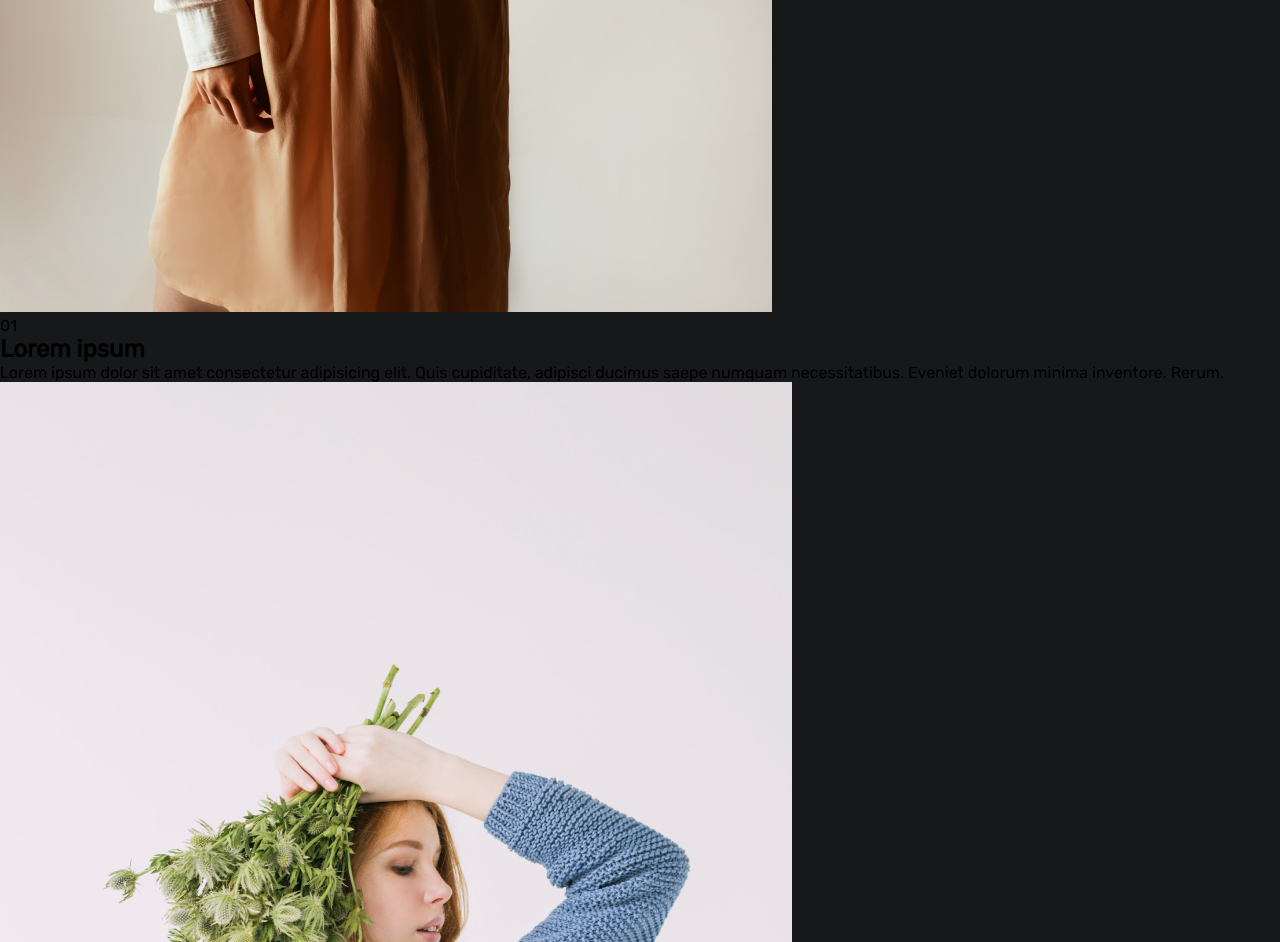
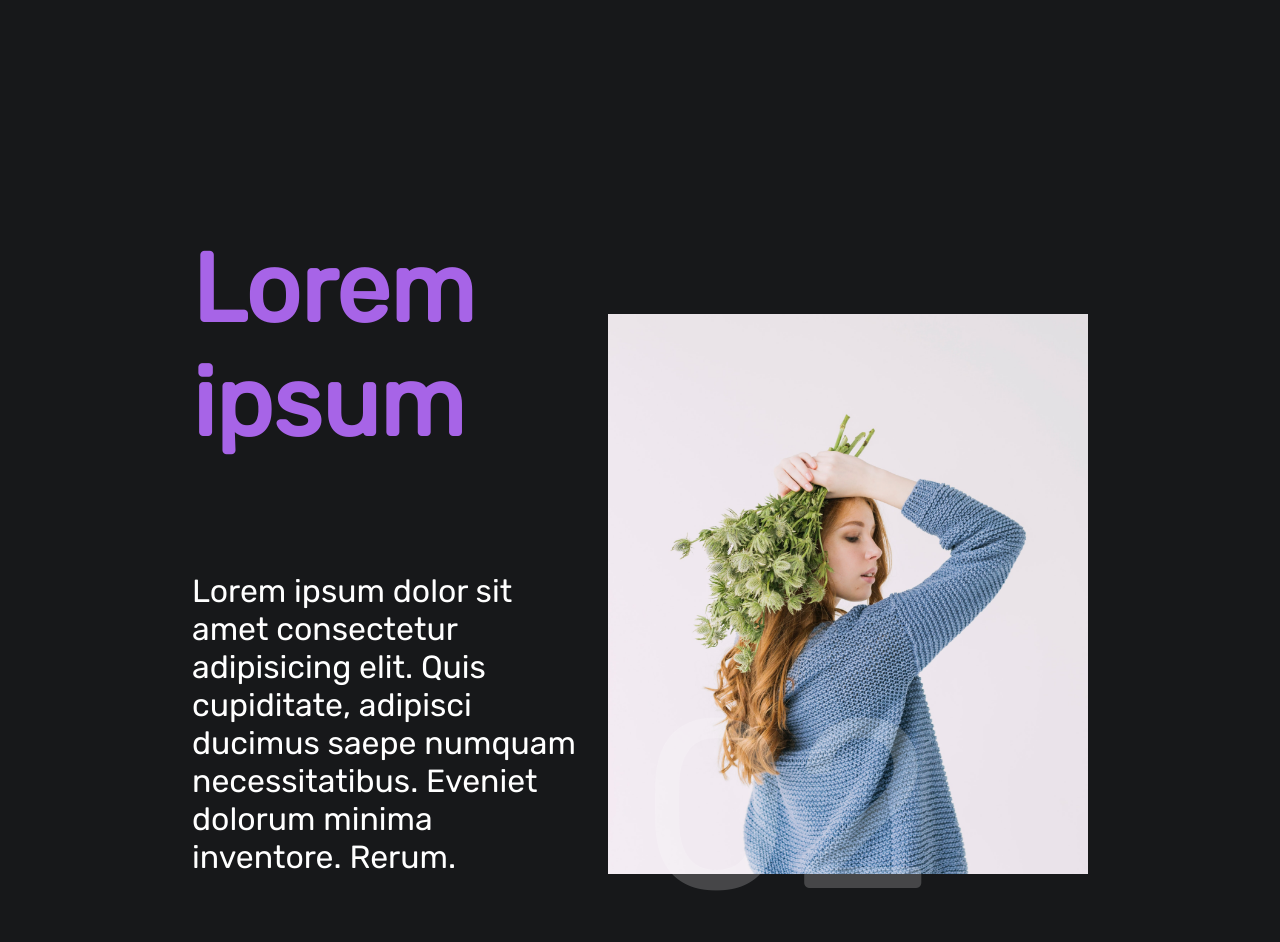
Before and after one commit to payton-burr/GSAP-website, a plain HTML site: page showcase/index.html in a window 1280 px wide. Shown: the part 972-1914 px from the top of the page. Drawn offline with nearby package versions, Linux system fonts and the light colour scheme; a script that the page names is missing.

Commit message:
CSS: second page is now styled

```diff
--- a/style.css
+++ b/style.css
@@ -224,3 +224,67 @@ nav-links h3 {
 body.hide {
   overflow: hidden;
 }
+
+/* Other pages */
+
+.fashion1, .fashion2, .fashion3 {
+  min-height: 90vh;
+  display: flex;
+  justify-content: center;
+  align-items: center;
+  width: 70%;
+  margin: auto;
+  color: #ffffff;
+  margin-top: 5rem;
+  flex-wrap: wrap;
+  position: relative;
+}
+
+.fashion-img {
+  height: 70vh;
+  flex-basis: 30rem;
+}
+
+.fashion-img img {
+  width: 100%;
+  height: 100%;
+  object-fit: cover;
+}
+
+.fashion-text {
+  flex: 1;
+  position: relative;
+  flex-basis: 25rem;
+}
+
+.fashion-text h1 {
+  font-size: 6rem;
+  padding: 5rem 0rem;
+}
+
+.fashion1 h1 {
+  color: rgb(255, 139, 93);
+}
+
+.fashion2 h1 {
+  color: rgb(167, 100, 231);
+}
+
+.fashion3 h1 {
+  color: rgb(86, 124, 228);
+}
+
+.fashion-text p {
+  font-size: 2rem;
+  padding: 2rem 2rem 0rem 0rem;
+  margin-bottom: 10rem;
+}
+
+.fashion-nr {
+  font-size: 15rem;
+  position: absolute;
+  left: 50%;
+  bottom: 10%;
+  color: #ffffff;
+  opacity: 0.2;
+}
```
